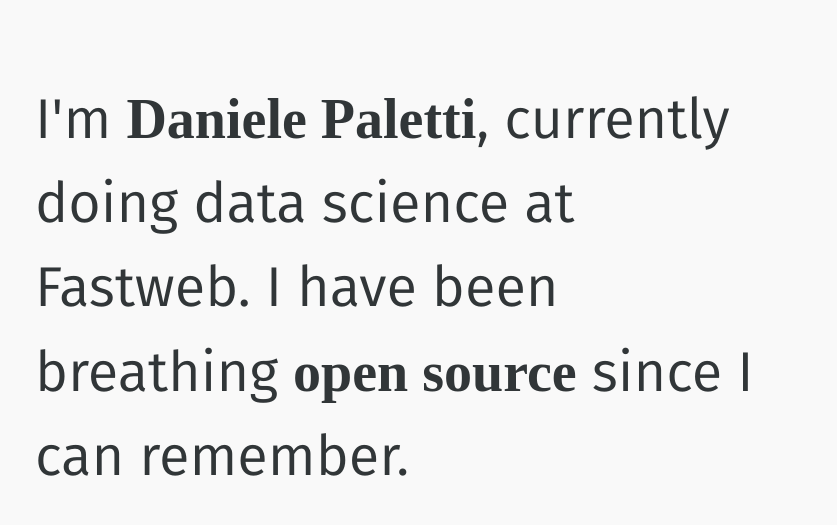
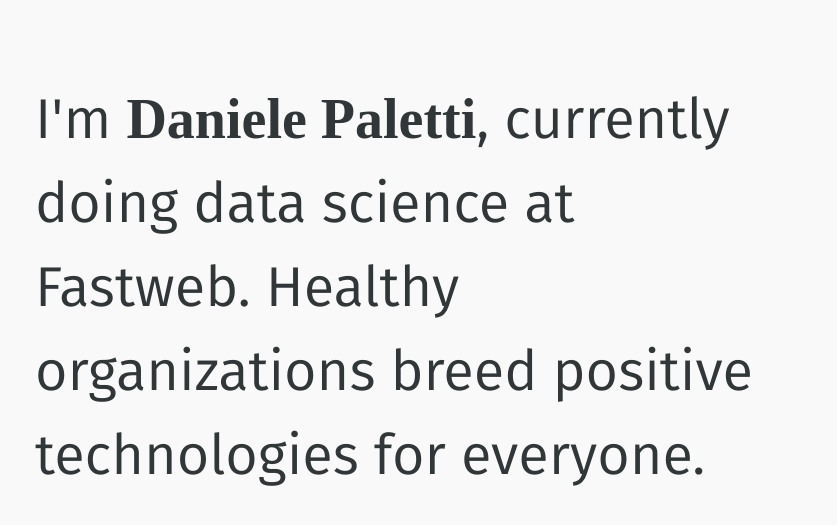
Before and after one commit to dpaletti/dpaletti.github.io, an Eleventy site: page index.html in a window 1280 px wide. Shown: the part 123-648 px from the top of the page, without its empty margins (221-1058 px from the left). Built offline with nearby package versions, Linux system fonts and the light colour scheme; Eleventy itself is replaced by a stand-in of ours; files that its build step writes are made by us from their sources; a web font is replaced by a local one.

Commit message:
Fixed homepage

```diff
--- a/index.html
+++ b/index.html
@@ -4,7 +4,7 @@ title: Home - Daniele Paletti
 relative_path:
 ---
     <div class="fill-viewport summary">
-            I'm <span class="light-bold">Daniele Paletti</span>, currently doing data science at Fastweb. I have been breathing <span class="light-bold">open source</span> since I can remember.
+            I'm <span class="light-bold">Daniele Paletti</span>, currently doing data science at Fastweb. Healthy organizations breed positive technologies for everyone.
 
     </div>
 </body>
```
